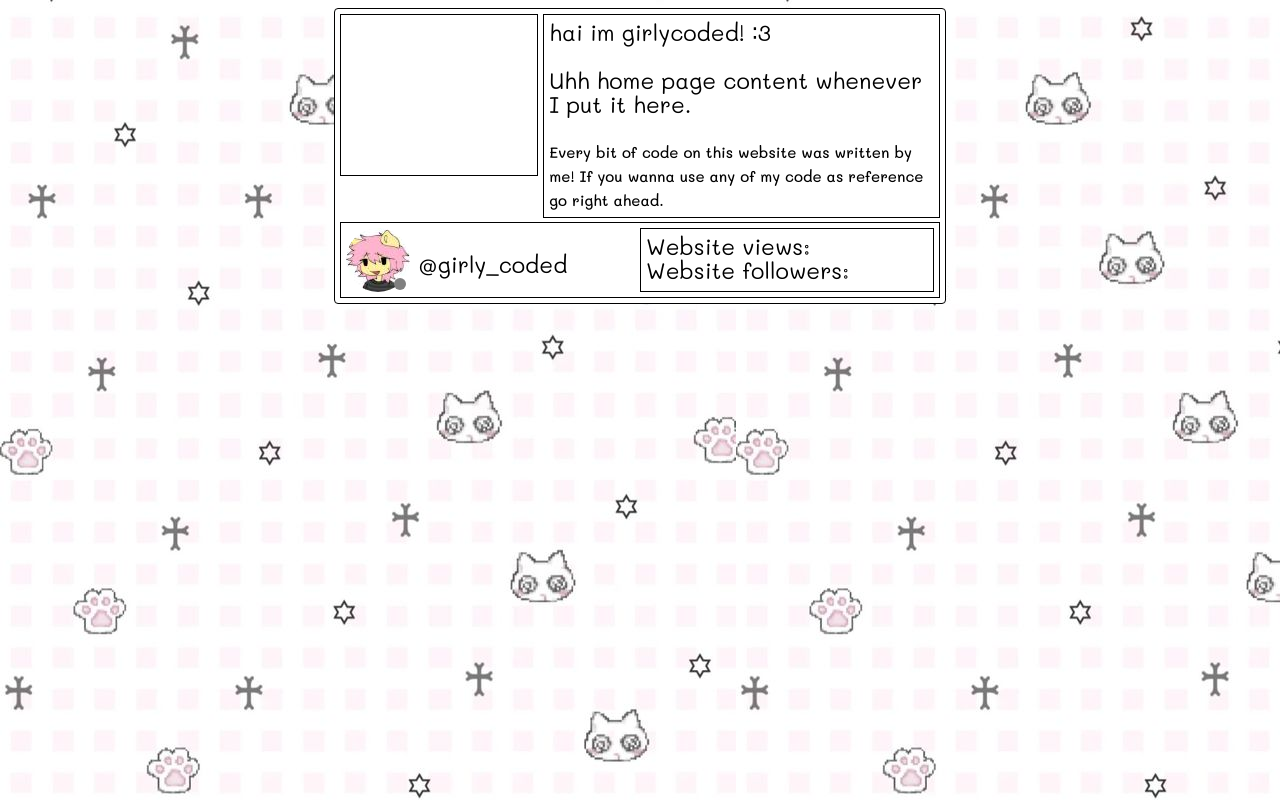
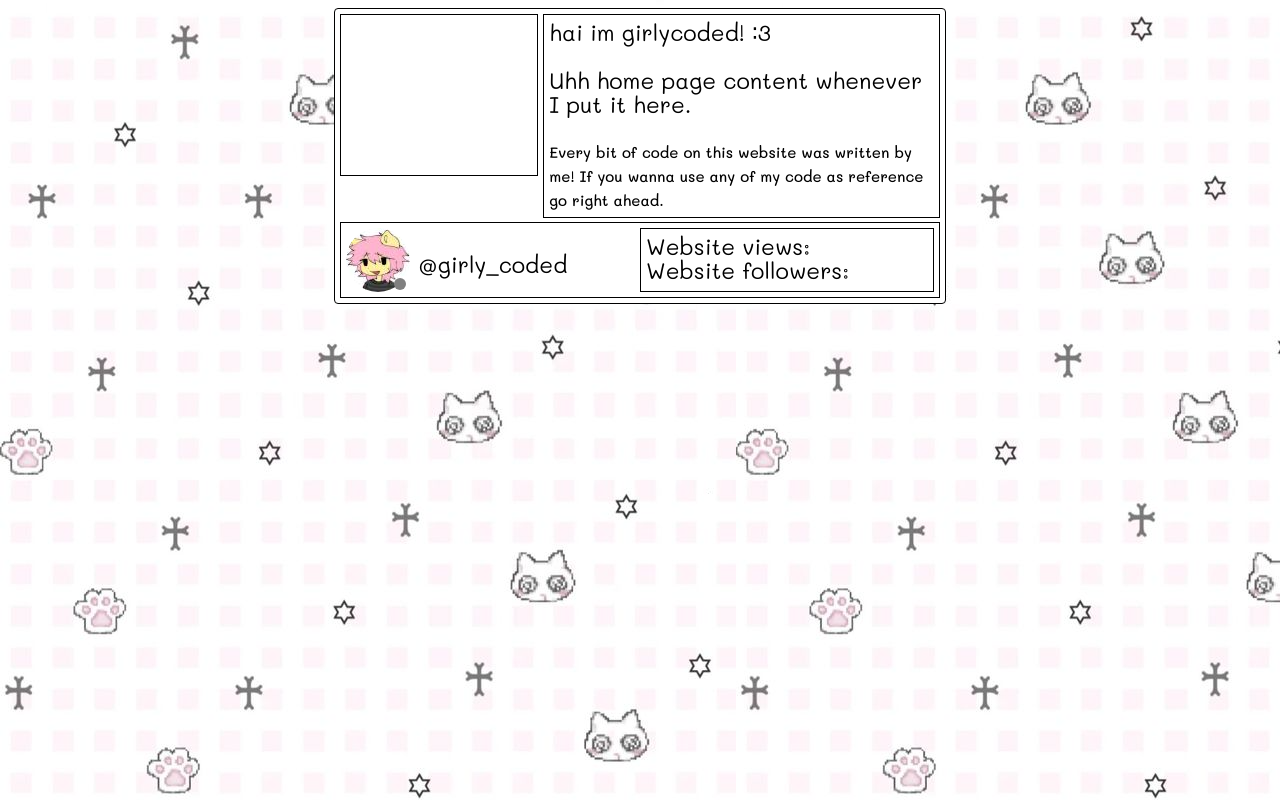
Before and after one commit to girlycoded/girlycoded-website, a website built with Vite: page index.html in a window 1280 px wide. Built offline with nearby package versions, Linux system fonts and the light colour scheme; no server answers.

Commit message:
Changed background to repeat seamlessly

```diff
--- a/public/style.css
+++ b/public/style.css
@@ -1,5 +1,5 @@
 body {
-	background-image: url('res/bg.jpg');
+	background-image: url('res/bg-4.png');
 	padding: 0px;
 }
 
```
Also changed, not shown: public/res/bg-4.png (added), public/res/bg.jpg (deleted), public/res/bg2.jpg (deleted), public/res/bg3.jpg (deleted).
